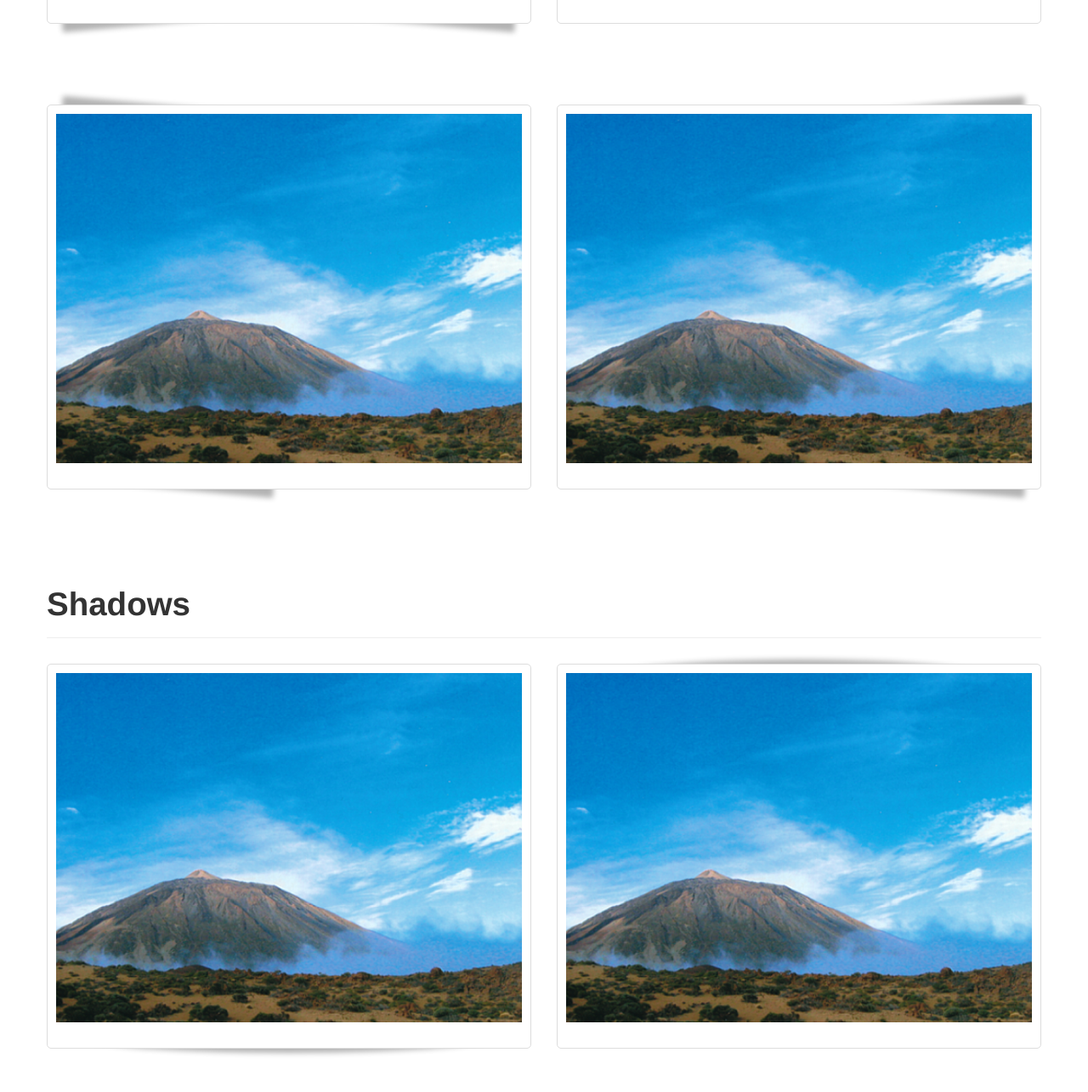
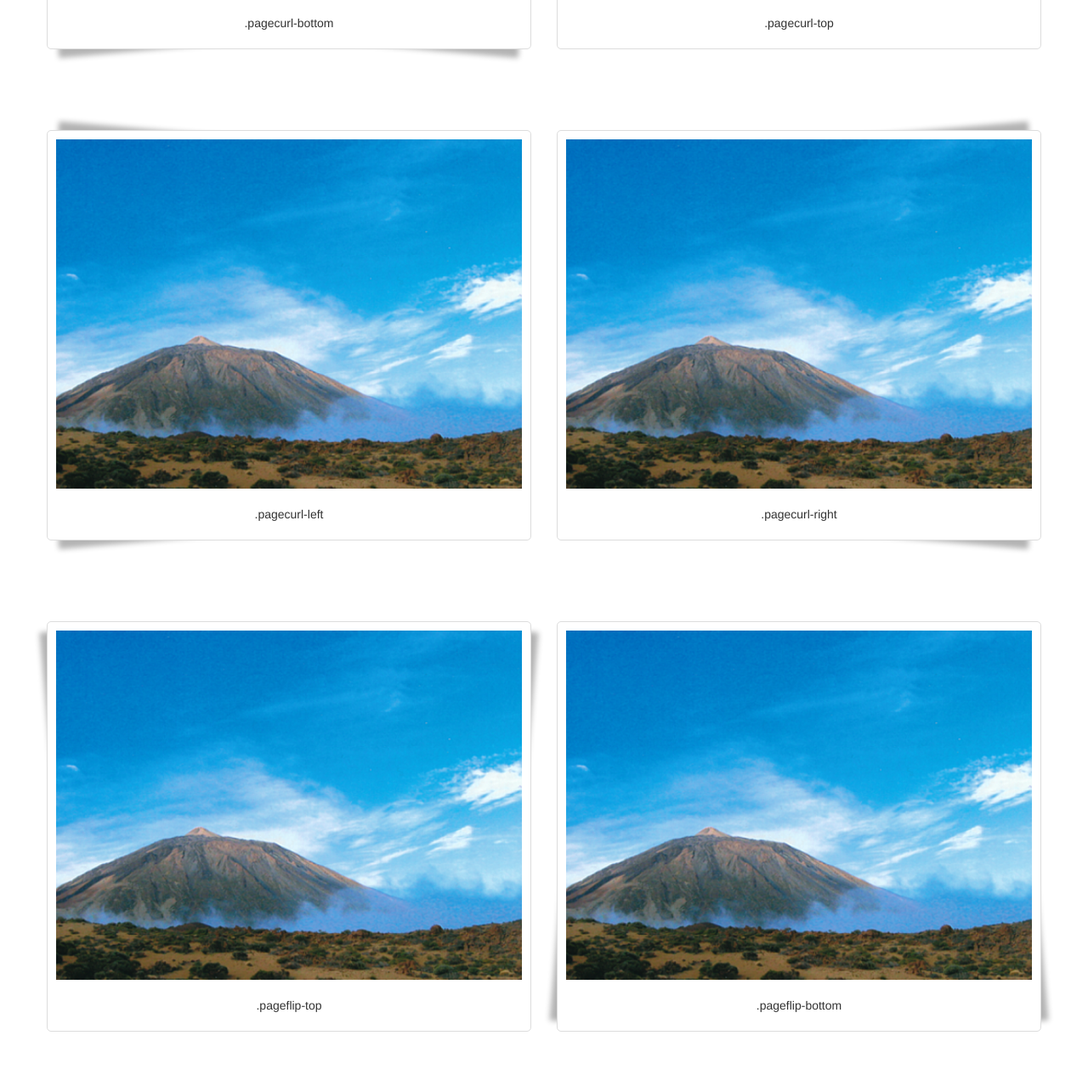
Before and after one commit to jonnysp/Css_shadows, a plain HTML site: page index.html in a window 1280 px wide. Shown: the part 575-1860 px from the top of the page at 85% size. Drawn offline with Linux system fonts and the light colour scheme.

Commit message:
2 new styles

```diff
--- a/index.html
+++ b/index.html
@@ -13,12 +13,10 @@
 	-webkit-box-shadow:  0 15px 6px rgba(0, 0, 0, 0.3);
     box-shadow: 0 15px 6px rgba(0, 0, 0, 0.3);
     content: "";
-    max-width: 300px;
-	min-width:100px;
     position: absolute;
 	bottom: 15px;
-    top: 70%;
-    width: 46%;
+	height: 15px;
+	width: 46%;
     z-index: -1;
 }
 
@@ -28,7 +26,6 @@
     -o-transform: rotate(5deg);
     -ms-transform: rotate(5deg);
     transform: rotate(5deg);
-    left: auto;
     right: 2%;
 }
 
@@ -39,7 +36,6 @@
     -ms-transform: rotate(-5deg);
     transform: rotate(-5deg);
 	left: 2%;
-	right:auto;
 }
 
 .pagecurl-bottom {
@@ -57,20 +53,18 @@
     z-index: inherit;
 }
 
-
 /*#########################################################*/
 
 .pagecurl-top:before, .pagecurl-top:after {
 	-webkit-box-shadow:  0 -15px 6px rgba(0, 0, 0, 0.3);
     box-shadow: 0 -15px 6px rgba(0, 0, 0, 0.3);
     content: "";
-    max-width: 300px;
-	min-width:100px;
     position: absolute;
-	bottom: 70%;
     top:15px ;
+	height:15px;
     width: 46%;
     z-index: -1;
+
 }
 
 .pagecurl-top:after {
@@ -78,8 +72,7 @@
 	-webkit-transform: rotate(-5deg);
     -o-transform: rotate(-5deg);
     -ms-transform: rotate(-5deg);
-    transform: rotate(5deg);
-    left: auto;
+    transform: rotate(-5deg);
     right: 2%;
 }
 
@@ -90,7 +83,6 @@
     -ms-transform: rotate(5deg);
     transform: rotate(5deg);
 	left: 2%;
-	right:auto;
 }
 
 .pagecurl-top {
@@ -108,18 +100,13 @@
     z-index: inherit;
 }
 
-
-
 /*#########################################################*/
-
 
 .pagecurl-left:before, .pagecurl-left:after {
     content: "";
-    max-width: 300px;
-	min-width:100px;
     position: absolute;
-
     width: 46%;
+	height:15px;
     z-index: -1;
 }
 
@@ -130,25 +117,23 @@
 	-webkit-transform: rotate(-5deg);
     -o-transform: rotate(-5deg);
     -ms-transform: rotate(-5deg);
-    transform: rotate(5deg);
+    transform: rotate(-5deg);
 	bottom: 15px;
-    top: 70%;
     left:2% ;
-    right:auto ;
 }
 
 .pagecurl-left:before{
 	-webkit-box-shadow:  0 -15px 6px rgba(0, 0, 0, 0.3);
     box-shadow: 0 -15px 6px rgba(0, 0, 0, 0.3);
+
     -moz-transform: rotate(5deg);
 	-webkit-transform: rotate(5deg);
     -o-transform: rotate(5deg);
     -ms-transform: rotate(5deg);
     transform: rotate(5deg);
-	bottom: 70%;
+
     top:15px ;
 	left: 2%;
-	right:auto;
 }
 
 .pagecurl-left {
@@ -166,16 +151,13 @@
     z-index: inherit;
 }
 
-
-
 /*#########################################################*/
 
 .pagecurl-right:before, .pagecurl-right:after {
     content: "";
-    max-width: 300px;
-	min-width:100px;
     position: absolute;
     width: 46%;
+	height:15px;
     z-index: -1;
 }
 
@@ -188,8 +170,6 @@
     -ms-transform: rotate(5deg);
     transform: rotate(5deg);
 	bottom: 15px;
-    top: 70%;
-    left: auto;
     right:  2%;
 }
 
@@ -201,9 +181,7 @@
     -o-transform: rotate(-5deg);
     -ms-transform: rotate(-5deg);
     transform: rotate(-5deg);
-	bottom: 70%;
     top:15px ;
-	left: auto;
 	right:2%;
 }
 
@@ -224,6 +202,100 @@
 
 /*#########################################################*/
 
+.pageflip-top:before, .pageflip-top:after {
+    content: "";
+    height: 46%;
+    position: absolute;
+    top:2% ;
+    width: 15px;
+    z-index: -1;
+}
+
+.pageflip-top:after {
+	-webkit-box-shadow:  15px 0  6px rgba(0, 0, 0, 0.3);
+    box-shadow:15px 0  6px rgba(0, 0, 0, 0.3);
+	-moz-transform: rotate(5deg);
+	-webkit-transform: rotate(5deg);
+    -o-transform: rotate(5deg);
+    -ms-transform: rotate(5deg);
+    transform: rotate(5deg);
+    right:15px;
+}
+
+.pageflip-top:before{
+	-webkit-box-shadow:  -15px 0  6px rgba(0, 0, 0, 0.3);
+    box-shadow:-15px 0  6px rgba(0, 0, 0, 0.3);
+    -moz-transform: rotate(-5deg);
+	-webkit-transform: rotate(-5deg);
+    -o-transform: rotate(-5deg);
+    -ms-transform: rotate(-5deg);
+    transform: rotate(-5deg);
+	left: 15px;
+}
+
+.pageflip-top {
+    background-color: #FFFFFF;
+	border:1px solid #DDDDDD;
+
+	-webkit-border-radius: 5px;
+	-moz-border-radius: 5px;
+	border-radius: 5px;
+
+    width: auto;
+    margin: 0 auto 15px;
+    padding: 10px;
+    position: relative;
+    z-index: inherit;
+}
+/*#########################################################*/
+
+.pageflip-bottom:before, .pageflip-bottom:after {
+    content: "";
+    height: 46%;
+    position: absolute;
+	bottom:2%;
+    width: 15px;
+    z-index: -1;
+}
+
+.pageflip-bottom:after {
+	-webkit-box-shadow:  15px 0  6px rgba(0, 0, 0, 0.3);
+    box-shadow:15px 0  6px rgba(0, 0, 0, 0.3);
+	-moz-transform: rotate(-5deg);
+	-webkit-transform: rotate(-5deg);
+    -o-transform: rotate(-5deg);
+    -ms-transform: rotate(-5deg);
+    transform: rotate(-5deg);
+    right:15px;
+}
+
+.pageflip-bottom:before{
+	-webkit-box-shadow:  -15px 0  6px rgba(0, 0, 0, 0.3);
+    box-shadow:-15px 0  6px rgba(0, 0, 0, 0.3);
+    -moz-transform: rotate(5deg);
+	-webkit-transform: rotate(5deg);
+    -o-transform: rotate(5deg);
+    -ms-transform: rotate(5deg);
+    transform: rotate(5deg);
+	left: 15px;
+}
+
+.pageflip-bottom {
+    background-color: #FFFFFF;
+	border:1px solid #DDDDDD;
+
+	-webkit-border-radius: 5px;
+	-moz-border-radius: 5px;
+	border-radius: 5px;
+
+    width: auto;
+    margin: 0 auto 15px;
+    padding: 10px;
+    position: relative;
+    z-index: inherit;
+}
+/*#########################################################*/
+
 .shadow-bottom:after {
 	-webkit-box-shadow:  0 6px 6px rgba(0, 0, 0, 0.3);
     box-shadow: 0 6px 6px rgba(0, 0, 0, 0.3);
@@ -231,8 +303,7 @@
 
     position: absolute;
 	bottom: 0;
-    top: 0;
-    width: 96%;
+	height:46%;
     z-index: -1;
 
 	-webkit-border-radius:  100% / 50px;
@@ -242,8 +313,6 @@
 	left: 2%;
 	right:2%;
 }
-
-
 
 .shadow-bottom {
     background-color: #FFFFFF;
@@ -268,9 +337,8 @@
     content: "";
 
     position: absolute;
-	bottom: 70%;
+	height:46%;
     top: 0;
-    width: 96%;
     z-index: -1;
 
 	-webkit-border-radius: 100% / 50%;
@@ -280,8 +348,6 @@
 	left: 2%;
 	right:2%;
 }
-
-
 
 .shadow-top {
     background-color: #FFFFFF;
@@ -308,18 +374,13 @@
     position: absolute;
 	bottom:  2%;
     top:  2%;
-    height: 96%;
     z-index: -1;
-
 	-webkit-border-radius:  50% / 100%;
 	-moz-border-radius:   50% / 100%;
 	border-radius:  50% / 100%;
-
 	left: 0;
-	right:70%;
+	width:46%;
 }
-
-
 
 .shadow-left {
     background-color: #FFFFFF;
@@ -335,6 +396,7 @@
     position: relative;
     z-index: inherit;
 }
+
 /*#########################################################*/
 
 .shadow-right:after {
@@ -345,18 +407,15 @@
     position: absolute;
 	bottom:  2%;
     top:  2%;
-    height: 96%;
+	width:46%;
+	right:0;
     z-index: -1;
 
 	-webkit-border-radius:  50% / 100%;
 	-moz-border-radius:   50% / 100%;
 	border-radius:  50% / 100%;
 
-	left:70% ;
-	right:0;
 }
-
-
 
 .shadow-right {
     background-color: #FFFFFF;
@@ -390,17 +449,23 @@
 
             <div class="page-header"><h1>Page-Curls</h1></div>
             <div class="row">
-              <div class="span6"><div class="pagecurl-bottom "><img src="img/test.png" style="width:100%;"><br><br></div><br><br></div>
-              <div class="span6"><div class="pagecurl-top"><img src="img/test.png" style="width:100%;"><br><br></div><br><br></div>
+              <div class="span6"><div class="pagecurl-bottom "><img src="img/test.png" style="width:100%;"><br><br><p style="text-align:center;">.pagecurl-bottom</p></div><br></div>
+              <div class="span6"><div class="pagecurl-top"><img src="img/test.png" style="width:100%;"><br><br><p style="text-align:center;">.pagecurl-top</p></div><br><br></div>
             </div>
 
              <br><br>
 
             <div class="row">
-              <div class="span6"><div class="pagecurl-left "><img src="img/test.png" style="width:100%;"><br><br></div><br><br></div>
-              <div class="span6"><div class="pagecurl-right"><img src="img/test.png" style="width:100%;"><br><br></div><br><br></div>
+              <div class="span6"><div class="pagecurl-left "><img src="img/test.png" style="width:100%;"><br><br><p style="text-align:center;">.pagecurl-left</p></div><br><br></div>
+              <div class="span6"><div class="pagecurl-right"><img src="img/test.png" style="width:100%;"><br><br><p style="text-align:center;">.pagecurl-right</p></div><br><br></div>
             </div>
 
+            <br><br>
+
+            <div class="row">
+              <div class="span6"><div class="pageflip-top"><img src="img/test.png" style="width:100%;"><br><br><p style="text-align:center;">.pageflip-top</p></div><br><br></div>
+              <div class="span6"><div class="pageflip-bottom"><img src="img/test.png" style="width:100%;"><br><br><p style="text-align:center;">.pageflip-bottom</p></div><br><br></div>
+            </div>
         </div>
     </div>
 
@@ -411,22 +476,22 @@
         <div class="span12">
             <div class="page-header"><h1>Shadows</h1></div>
             <div class="row">
-              <div class="span6"><div class="shadow-bottom"><img src="img/test.png" style="width:100%;"><br><br></div><br><br></div>
-              <div class="span6"><div class="shadow-top"><img src="img/test.png" style="width:100%;"><br><br></div><br><br></div>
+              <div class="span6"><div class="shadow-top"><img src="img/test.png" style="width:100%;"><br><br><p style="text-align:center;">.shadow-top</p></div><br><br></div>
+              <div class="span6"><div class="shadow-bottom"><img src="img/test.png" style="width:100%;"><br><br><p style="text-align:center;">.shadow-bottom</p></div><br><br></div>
              </div>
 
              <br><br>
 
             <div class="row">
-              <div class="span6"><div class="shadow-bottom shadow-top"><img src="img/test.png" style="width:100%;"><br><br></div><br><br></div>
-              <div class="span6"><div class="shadow-right"><img src="img/test.png" style="width:100%;"><br><br></div><br><br></div>
+              <div class="span6"><div class="shadow-top shadow-bottom "><img src="img/test.png" style="width:100%;"><br><br><p style="text-align:center;">.shadow-top .shadow-bottom</p></div><br><br></div>
+              <div class="span6"><div class="shadow-right"><img src="img/test.png" style="width:100%;"><br><br><p style="text-align:center;">.shadow-right</p></div><br><br></div>
             </div>
 
             <br><br>
 
             <div class="row">
-              <div class="span6"><div class="shadow-left"><img src="img/test.png" style="width:100%;"><br><br></div><br><br></div>
-              <div class="span6"><div class="shadow-left shadow-right"><img src="img/test.png" style="width:100%;"><br><br></div><br><br></div>
+              <div class="span6"><div class="shadow-left"><img src="img/test.png" style="width:100%;"><br><br><p style="text-align:center;">.shadow-left</p></div><br><br></div>
+              <div class="span6"><div class="shadow-left shadow-right"><img src="img/test.png" style="width:100%;"><br><br><p style="text-align:center;">.shadow-left .shadow-right</p></div><br><br></div>
             </div>
 
               <br><br>
```
Also changed, not shown: 2 other files.
